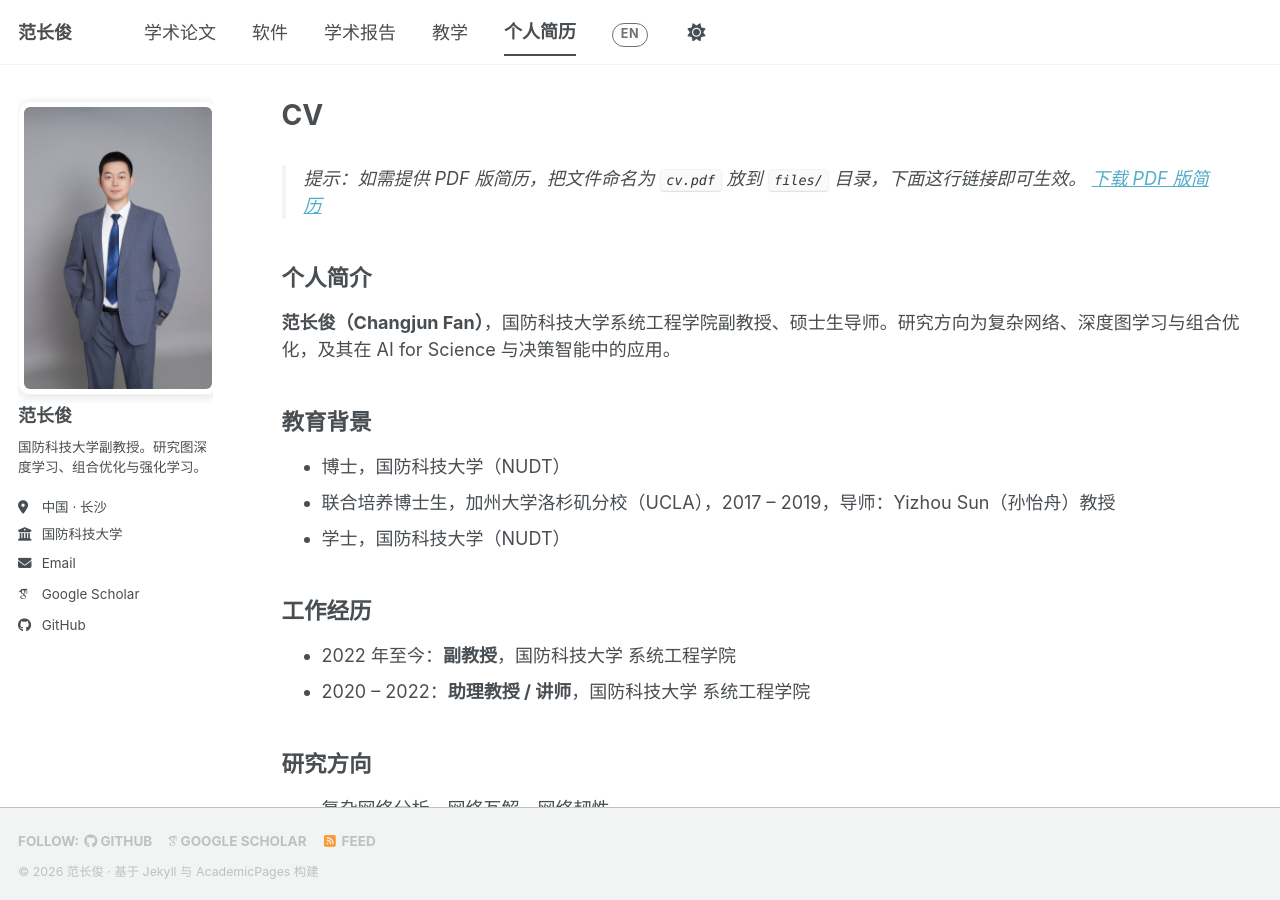
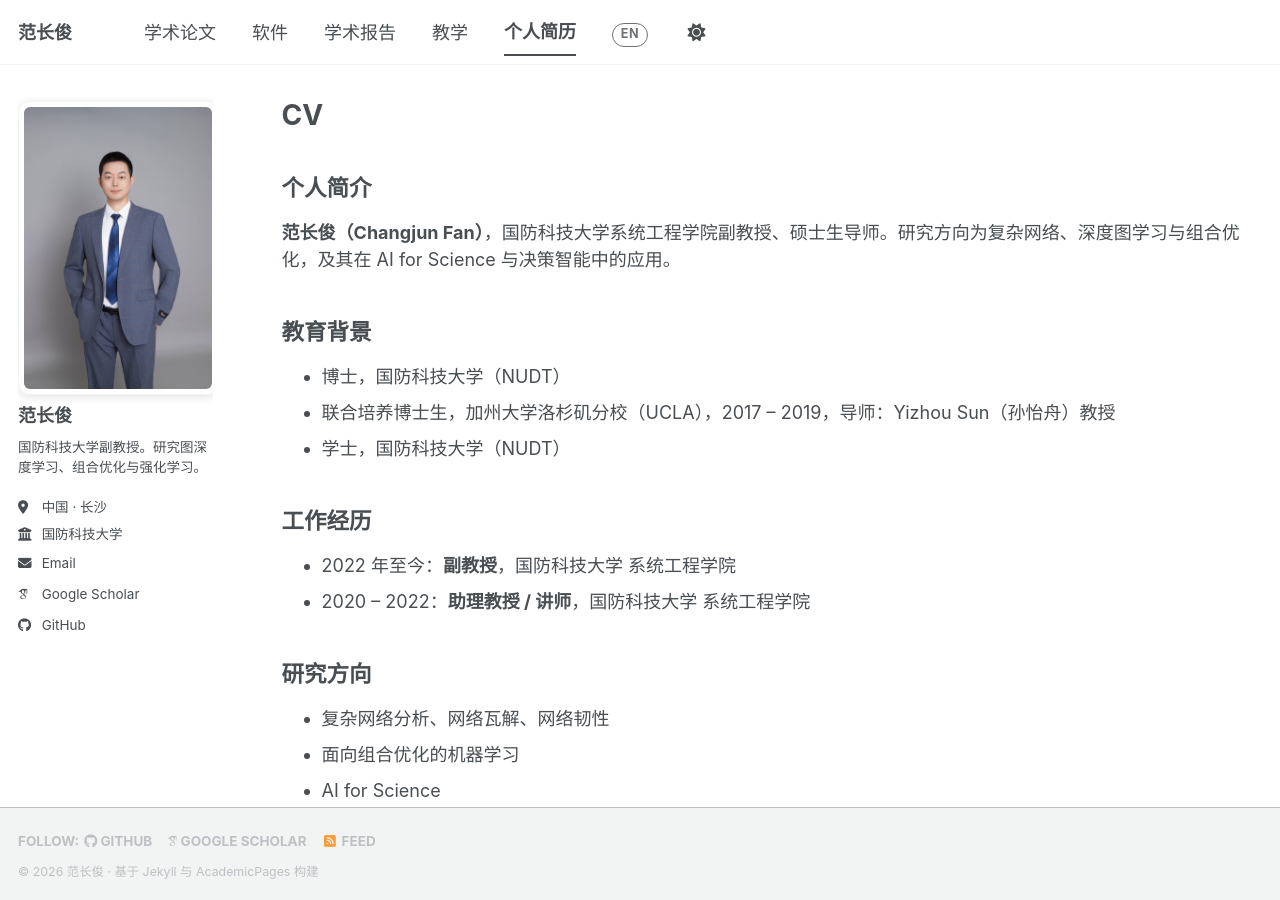
Before and after one commit to fanchangjun/fanchangjun.github.io, a Jekyll site: the page built from _pages/cv.md, in a window 1280 px wide and 900 px high. Built offline with Jekyll 4.4.1, drawn with Linux system fonts in a browser that asks for light colours; some web fonts are replaced; a script bundle is joined from its source files by our own code; library files that are not in the unit come from our copies.

Commit message:
content: remove PDF resume tip note from CV page
Co-authored-by: Cursor <cursoragent@cursor.com>

```diff
--- a/_pages/cv.md
+++ b/_pages/cv.md
@@ -10,9 +10,6 @@ redirect_from:
 {% include base_path %}
 
 <div class="lang-zh" markdown="1">
-
-> 提示：如需提供 PDF 版简历，把文件命名为 `cv.pdf` 放到 `files/` 目录，下面这行链接即可生效。
-> [下载 PDF 版简历](/files/cv.pdf)
 
 ## 个人简介
 
@@ -60,9 +57,6 @@ redirect_from:
 </div>
 
 <div class="lang-en" markdown="1">
-
-> Tip: to offer a PDF résumé, put a file named `cv.pdf` into the `files/` folder and the link below will work.
-> [Download CV (PDF)](/files/cv.pdf)
 
 ## Profile
 
```
